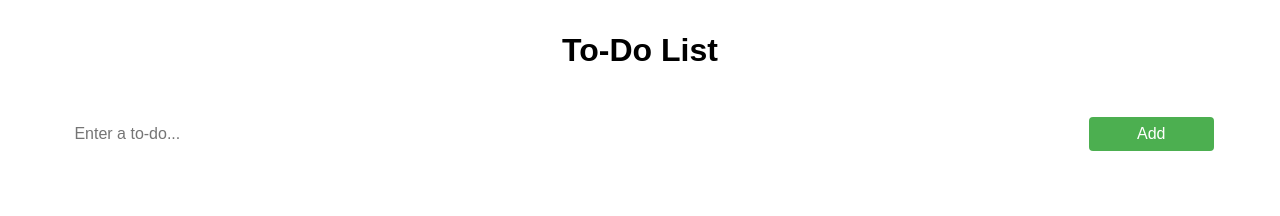
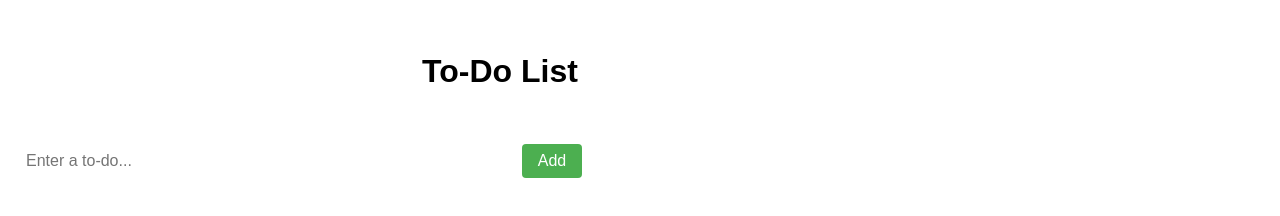
Before and after one commit to PeterNjukia/2do_app, a plain HTML site: page index.html in a window 1280 px wide. Drawn offline with Linux system fonts and the light colour scheme.

Commit message:
files updates

```diff
--- a/style.css
+++ b/style.css
@@ -1,19 +1,22 @@
 body {
     font-family: sans-serif;
+    width: 1000px;
+    margin: 20px;
     margin: 0;
     padding: 0;
   }
 
   h1 {
-    margin: 0;
+    /* margin: 0; */
     padding: 1em;
     text-align: center;
   }
 
   form {
     display: flex;
+    width: 600px;
     justify-content: center;
-    margin: 1em;
+    /* margin: 1em; */
   }
 
   input[type="text"] {
```
